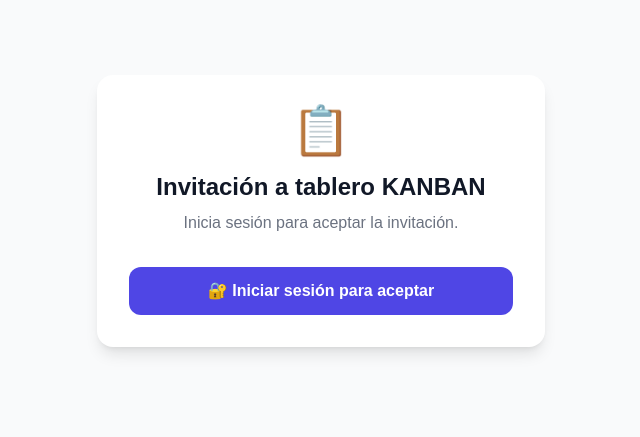
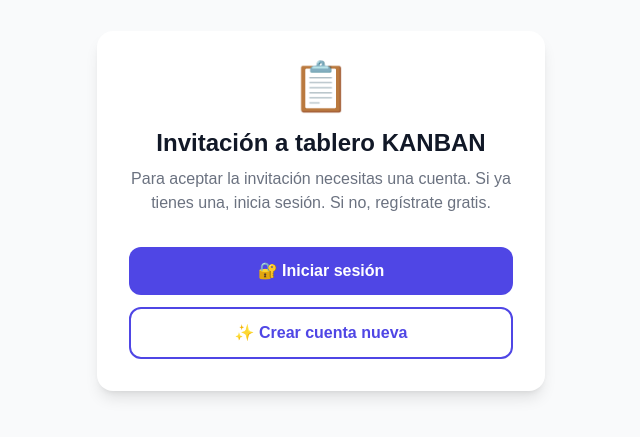
Before and after one commit to umbusk1/kanban-personalizado, a Next.js app: page /invite/1 in a window 1280 px wide. Shown: the part 189-626 px from the top of the page, without its empty margins (319-959 px from the left). Built offline with nearby package versions, Linux system fonts and the light colour scheme; no server answers.

Commit message:
Improve session handling in InvitePage component
Refactor invitation message and button logic for session handling.

```diff
--- a/app/invite/[token]/page.tsx
+++ b/app/invite/[token]/page.tsx
@@ -3,10 +3,11 @@
 import { useState } from 'react'
 import { useRouter } from 'next/navigation'
 import { useSession } from 'next-auth/react'
+import Link from 'next/link'
 
 export default function InvitePage({ params }: { params: { token: string } }) {
   const router = useRouter()
-  const sessionData = useSession()          // ← sin destructurar directamente
+  const sessionData = useSession()
   const session = sessionData?.data
   const status = sessionData?.status ?? 'loading'
 
@@ -52,10 +53,13 @@
         <h1 className="text-2xl font-bold text-gray-900 dark:text-white mb-2">
           Invitación a tablero KANBAN
         </h1>
+
+        {session ? (
+          // Usuario con sesión activa
+          <>
             <p className="text-gray-500 dark:text-gray-400 mb-8">
-          {session
-            ? `Hola ${session.user?.name || session.user?.email}, haz clic para unirte al tablero.`
-            : 'Inicia sesión para aceptar la invitación.'}
+              Hola <strong>{session.user?.name || session.user?.email}</strong>,
+              haz clic para unirte al tablero.
             </p>
 
             {error && (
@@ -70,12 +74,42 @@
               className="w-full bg-indigo-600 text-white py-3 px-6 rounded-xl font-semibold
                          hover:bg-indigo-700 transition-colors disabled:opacity-50 disabled:cursor-not-allowed"
             >
-          {loading
-            ? 'Procesando...'
-            : session
-            ? '✅ Aceptar invitación'
-            : '🔐 Iniciar sesión para aceptar'}
+              {loading ? 'Procesando...' : '✅ Aceptar invitación'}
             </button>
+          </>
+        ) : (
+          // Usuario sin sesión: mostrar opciones de login Y registro
+          <>
+            <p className="text-gray-500 dark:text-gray-400 mb-8">
+              Para aceptar la invitación necesitas una cuenta.
+              Si ya tienes una, inicia sesión. Si no, regístrate gratis.
+            </p>
+
+            {error && (
+              <div className="bg-red-50 dark:bg-red-900/30 text-red-600 dark:text-red-300 rounded-lg p-3 mb-6 text-sm">
+                {error}
+              </div>
+            )}
+
+            <div className="flex flex-col gap-3">
+              <Link
+                href={`/login?callbackUrl=/invite/${params.token}`}
+                className="w-full bg-indigo-600 text-white py-3 px-6 rounded-xl font-semibold
+                           hover:bg-indigo-700 transition-colors text-center"
+              >
+                🔐 Iniciar sesión
+              </Link>
+              <Link
+                href={`/register?callbackUrl=/invite/${params.token}`}
+                className="w-full bg-white dark:bg-gray-700 text-indigo-600 dark:text-indigo-400
+                           border-2 border-indigo-600 dark:border-indigo-400 py-3 px-6 rounded-xl
+                           font-semibold hover:bg-indigo-50 dark:hover:bg-gray-600 transition-colors text-center"
+              >
+                ✨ Crear cuenta nueva
+              </Link>
+            </div>
+          </>
+        )}
       </div>
     </div>
   )
```
Lines whose indentation alone changed are shown as unchanged.
